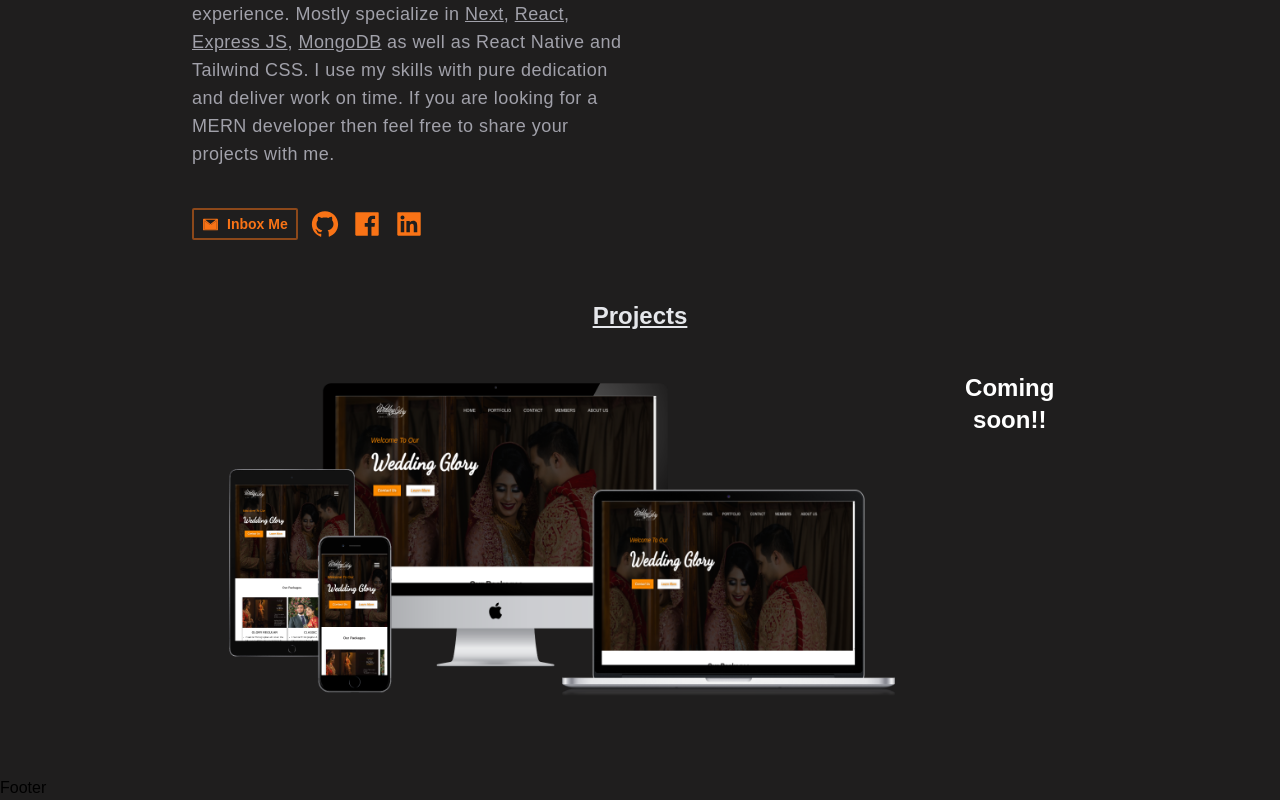
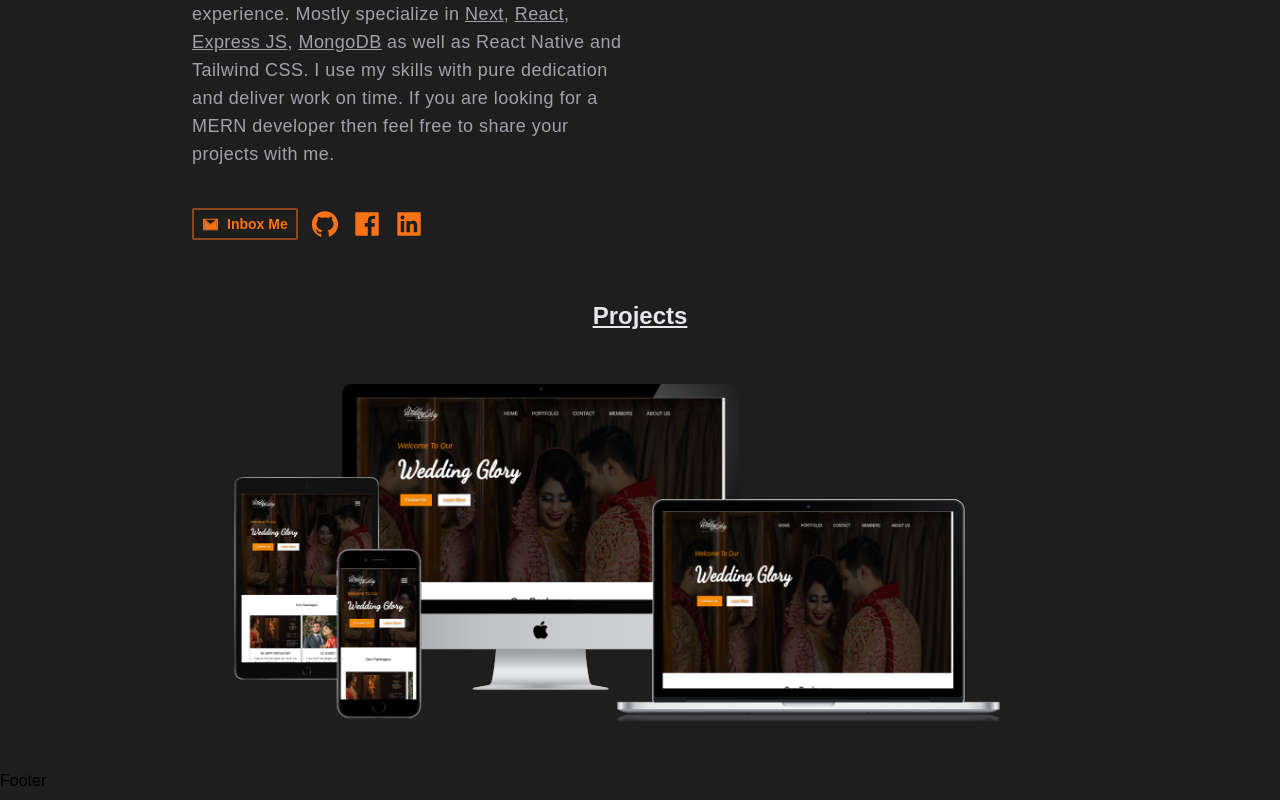
Before and after one commit to codingwithprince/cwp-client, a Next.js app: page / in a window 1280 px wide. Shown: the part 879-1679 px from the top of the page. Built offline with nearby package versions, Linux system fonts and the light colour scheme; a web font is replaced by a local one.

Commit message:
added swiper

```diff
--- a/components/Projects/Projects.js
+++ b/components/Projects/Projects.js
@@ -1,7 +1,15 @@
-import React from "react";
+import React, { useRef, useState } from "react";
+// Import Swiper React components
+import { Swiper, SwiperSlide } from "swiper/react";
 import Image from "next/image";
-import "react-responsive-carousel/lib/styles/carousel.min.css"; // requires a loader
-import { Carousel } from "react-responsive-carousel";
+
+// Import Swiper styles
+import "swiper/css";
+import 'swiper/css/effect-fade';
+// import "swiper/css/effect-fade";
+
+// import required modules
+import { EffectFade, Navigation, Pagination, Autoplay } from "swiper";
 
 const projectList = [
   {
@@ -18,30 +26,33 @@ const Projects = () => {
       <div className="title">
         <h2 className="text-center text-2xl font-bold underline">Projects</h2>
       </div>
-      <div className="images py-10 flex items-center justify-center">
-        <Carousel
-          autoPlay={true}
-          showIndicators={false}
-          showArrows={false}
-          showStatus={false}
-          infiniteLoop={true}
+      <div className="images py-10">
+        <Swiper
+          spaceBetween={30}
+          effect={"fade"}
+          navigation={false}
+          autoplay={{
+            delay: 3000,
+            disableOnInteraction: false,
+          }}
+          pagination={{
+            clickable: true,
+          }}
+          modules={[EffectFade, Navigation, Pagination, Autoplay]}
+          className="ws"
         >
           {projectList.map((project, i) => (
-            <div key={i} className="flex w-full">
+            <SwiperSlide>
               <Image
                 src={project.url}
                 height={350}
-                width={800}
-                alt="project-list"
+                width={850}
+                alt="Project Image"
               />
-              <div className="description">
-                <p className="title text-2xl font-semibold text-white text-center">
-                  Coming soon!!
-                </p>
-              </div>
-            </div>
+            </SwiperSlide>
           ))}
-        </Carousel>
+        </Swiper>
+
       </div>
     </div>
   );
--- a/package.json
+++ b/package.json
@@ -13,7 +13,8 @@
     "react": "18.2.0",
     "react-dom": "18.2.0",
     "react-icons": "^4.4.0",
-    "react-responsive-carousel": "^3.2.23"
+    "react-responsive-carousel": "^3.2.23",
+    "swiper": "^8.4.2"
   },
   "devDependencies": {
     "autoprefixer": "^10.4.11",
```
Also changed, not shown: 2 other files (tests, documents, lock files or other folders).
